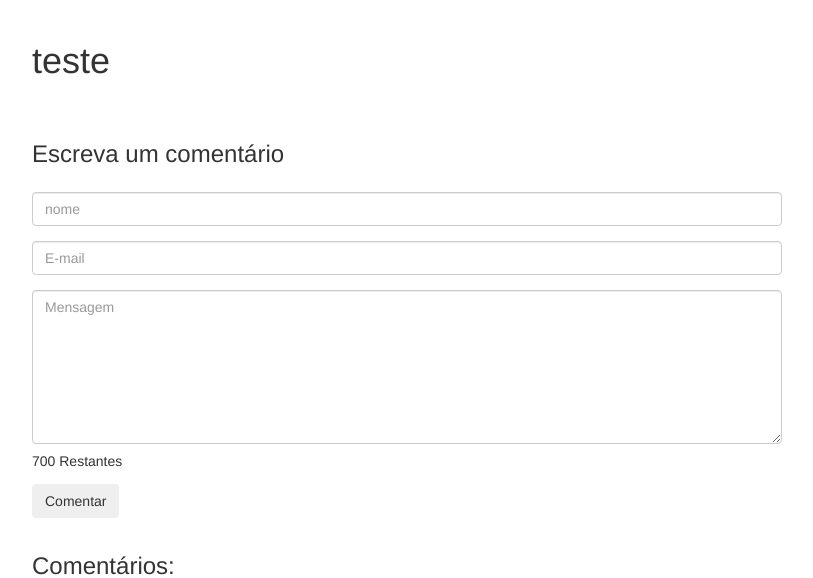
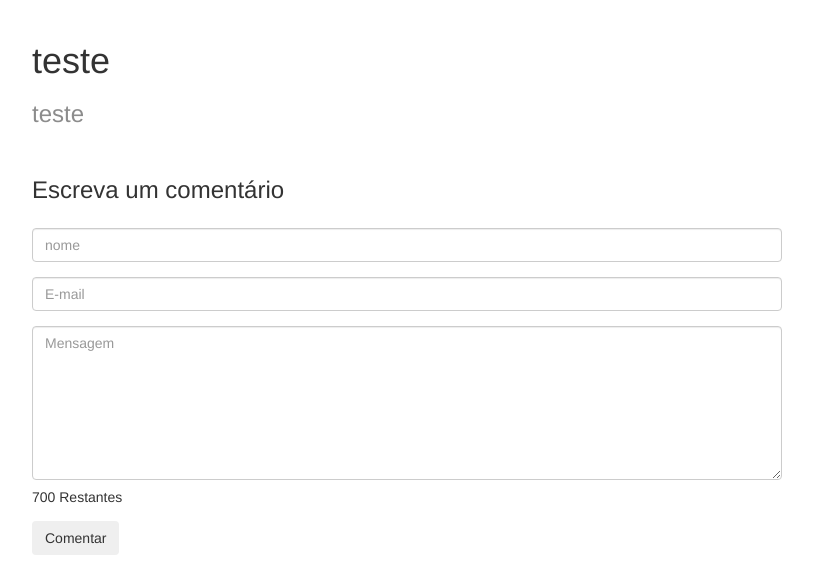
Before and after one commit to andremartinstt/Top-Pop, a PHP site: page /top.php?id_noticia=1 in a window 1280 px wide. Shown: the part 60-638 px from the top of the page, without its empty margins (38-851 px from the left). Run offline with PHP 8.4, Linux system fonts and the light colour scheme; data comes from the database, SQL or seed files in the repository.

Commit message:
Criado subtítulo para a notícia

```diff
--- a/css/style.css
+++ b/css/style.css
@@ -60,6 +60,11 @@ h2.post-title{
 
 h3.post-title{
 	color: #3385ff;
+}
+
+h3.subtitulo_top{
+	color: #8c8c8c;
+	text-align: justify;
 }
 
 .post .thumb{
--- a/top.php
+++ b/top.php
@@ -34,6 +34,11 @@
 			<section class="col-md-9">
 
 				<h1 class="section-title"><?php echo $row["titulo_noticia"]; ?></h1>
+				<p>
+					<h3 class="subtitulo_top">
+						<?php echo $row["conteudo_noticia"]; ?>
+					</h3>
+				</p>
 
 				<?php
 					$sql_top = "SELECT * FROM item_noticia WHERE id_noticia =".$_GET["id_noticia"]." order by posicao_item desc";
@@ -67,7 +72,7 @@
 					<h2 class="post-title">
 						<?php echo $row_top["titulo_item"]; ?>
 					</h2>
-					<p class="post-conteudo text-justify">
+					<p class="post-conteudo">
 						<?php echo nl2br($row_top["conteudo_item"]); ?>
 					</p>
 				</article>
```
